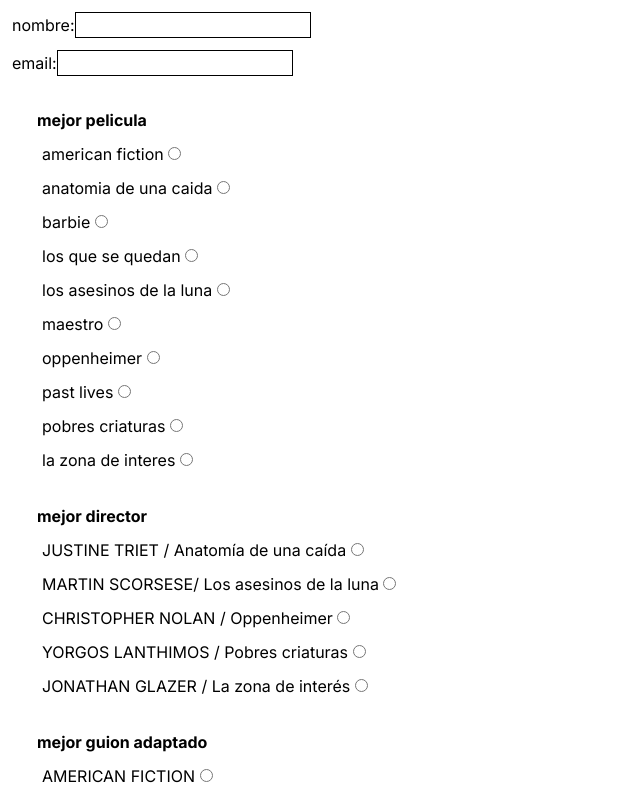
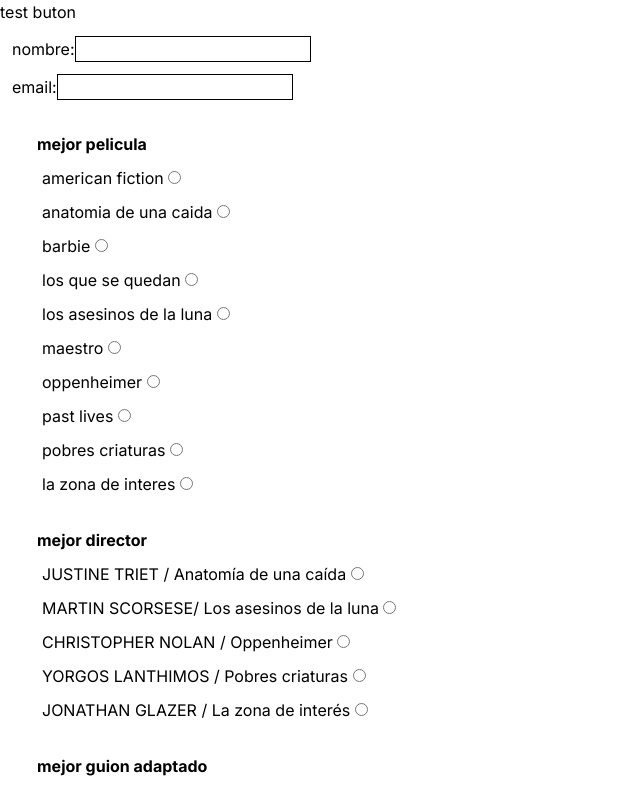
Before and after one commit to tomobre/prediccionesOscars, a Next.js app: page / in a window 1280 px wide. Shown: the top 791 px of the page, without its empty margins (0-640 px from the left). Built offline with nearby package versions, Linux system fonts and the light colour scheme.

Commit message:
test button

```diff
--- a/src/app/page.js
+++ b/src/app/page.js
@@ -340,6 +340,13 @@ export default function Home() {
 
   return (
     <main className="">
+      <button
+        onClick={() => {
+          console.log("clickeaste puto");
+        }}
+      >
+        test buton
+      </button>
       <form onSubmit={async (e) => onSend(e)} ref={form}>
         <div style={{ marginLeft: "3rem", marginTop: "1rem" }} className="m-3">
           <span>nombre:</span>
```
